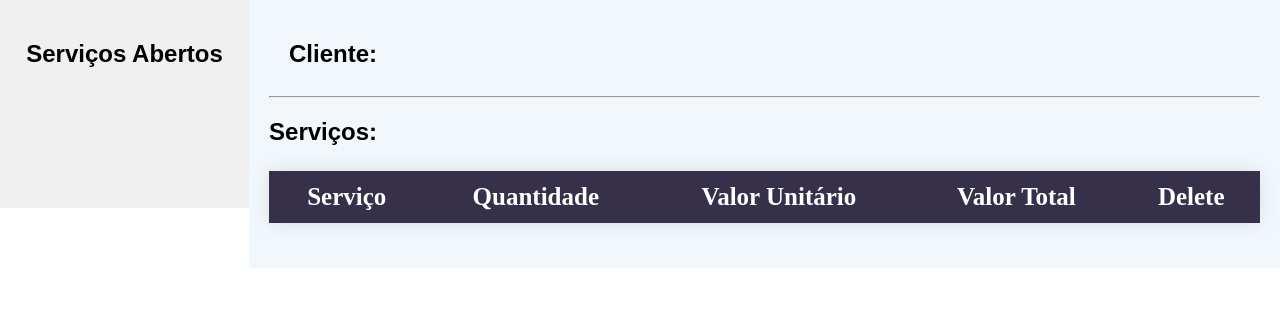
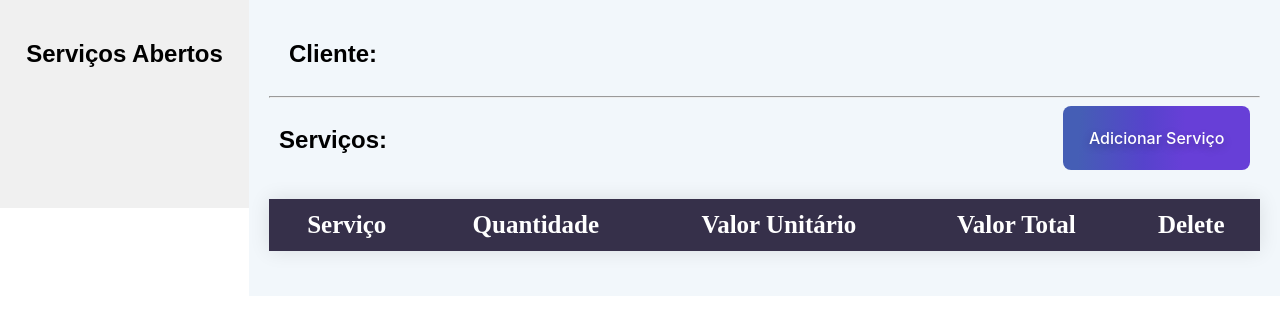
Before and after one commit to BrunoMarini/QuotingSystem, a Flask app: page / in a window 1280 px wide. Shown: the top 335 px of the page. Run offline with Flask 3, Linux system fonts and the light colour scheme; data that the repository does not hold is empty.

Commit message:
Implementing add service button

```diff
--- a/static/style/style.css
+++ b/static/style/style.css
@@ -89,6 +89,39 @@ body {
     width: 100%;
 }
 
+.service_button {
+    display: flex;
+    justify-content: space-between;
+    margin-left: 10px;
+    margin-right: 10px;
+}
+
+.button_add_service {
+    background-image: linear-gradient(92.88deg, #455EB5 9.16%, #5643CC 43.89%, #673FD7 64.72%);
+    border-radius: 8px;
+    border-style: none;
+    box-sizing: border-box;
+    color: #FFFFFF;
+    cursor: pointer;
+    flex-shrink: 0;
+    font-family: "Inter UI", "SF Pro Display", -apple-system, BlinkMacSystemFont, "Segoe UI", Roboto, Oxygen, Ubuntu, Cantarell, "Open Sans", "Helvetica Neue", sans-serif;
+    font-size: 16px;
+    font-weight: 500;
+    height: 4rem;
+    padding: 0 1.6rem;
+    text-align: center;
+    text-shadow: rgba(0, 0, 0, 0.25) 0 3px 8px;
+    transition: all .5s;
+    user-select: none;
+    -webkit-user-select: none;
+    touch-action: manipulation;
+}
+
+.button_add_service:hover {
+    box-shadow: rgba(80, 63, 205, .8) 0 1px 30px;
+    transition-duration: .1s;
+}
+
 /* Services table */
 .table {
     width: 100%;
--- a/templates/index.html
+++ b/templates/index.html
@@ -28,7 +28,10 @@
                 <h1 id="client_name"></h1>
             </div>
             <hr class="solid">
-            <h2>Serviços:</h2>
+            <div class="service_button">
+                <h2>Serviços:</h2>
+                <button class="button_add_service">Adicionar Serviço</button>
+            </div>
             <table id="services_table" class="table">
                 <thead>
                     <tr class="row100 head">
```
